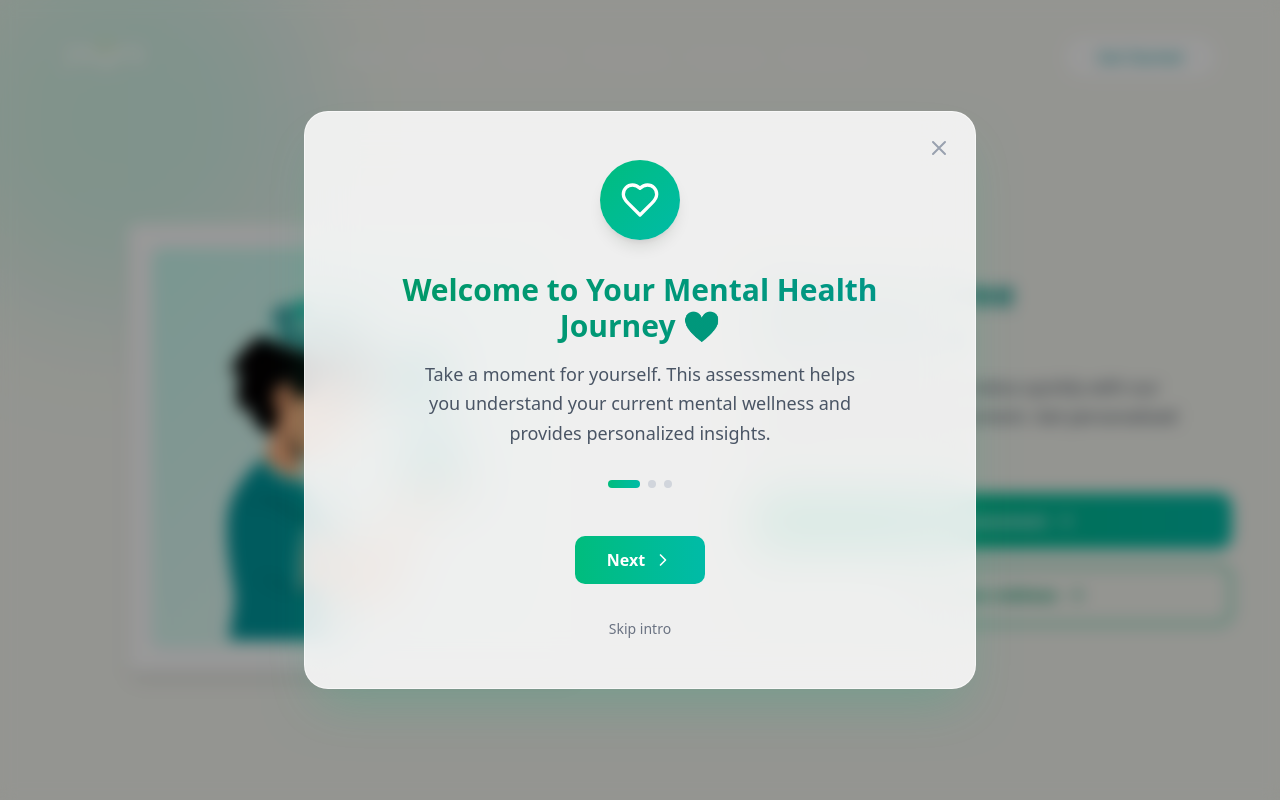
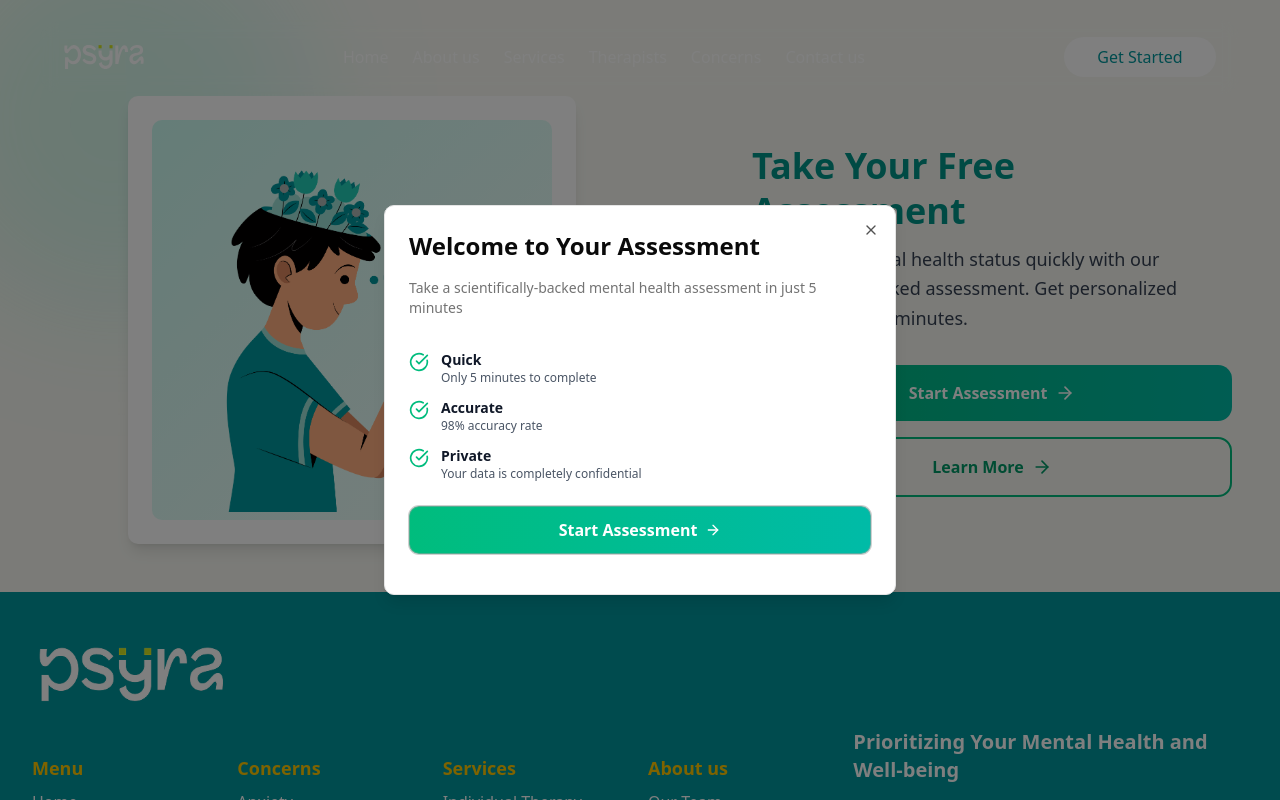
Before and after one commit to Sahal-Palayat/psyra-web, a Next.js app: page /intro in a window 1280 px wide. Shown: the top 800 px of the page. Built offline with nearby package versions, Linux system fonts and the light colour scheme.

Commit message:
implemented assesment page

```diff
--- a/src/app/intro/page.tsx
+++ b/src/app/intro/page.tsx
@@ -5,10 +5,12 @@ import Link from "next/link";
 import { motion } from "framer-motion";
 import { ArrowRight, Sparkles } from "lucide-react";
 import { IntroModal } from "@/components/HowIsMyMind/intro-modal";
+import { useRouter } from "next/navigation";
 
 export default function Home() {
   const [showIntroModal, setShowIntroModal] = useState(false);
   const [mounted, setMounted] = useState(false);
+  const router = useRouter();
 
   useEffect(() => {
     setMounted(true);
@@ -21,7 +23,8 @@ export default function Home() {
   }, []);
 
   const handleStartAssessment = () => {
-    setShowIntroModal(false);
+    // setShowIntroModal(false);
+    router.push("/how-is-mind");
   };
 
   if (!mounted) return null;
@@ -52,7 +55,7 @@ export default function Home() {
       />
 
       {/* Main Content - Responsive two-column layout for desktop */}
-      <main className="relative z-10 flex flex-col lg:flex-row items-center lg:justify-center min-h-screen px-4 py-12 gap-8 lg:gap-16">
+      <main className="relative z-10 flex flex-col lg:flex-row items-center lg:justify-center px-4 py-12 gap-8 lg:gap-16">
         <motion.div
           className="hidden lg:flex flex-1 justify-center items-center"
           initial={{ opacity: 0, x: -40 }}
@@ -156,7 +159,7 @@ export default function Home() {
               whileHover={{ scale: 1.05 }}
               whileTap={{ scale: 0.95 }}
             >
-              <span>Learn More mbileee</span>
+              <span>Learn More</span>
               <ArrowRight className="w-5 h-5" />
             </motion.button>
           </motion.div>
--- a/src/components/HowIsMyMind/intro-modal.tsx
+++ b/src/components/HowIsMyMind/intro-modal.tsx
@@ -1,8 +1,14 @@
 "use client";
 
-import { motion, AnimatePresence } from "framer-motion";
-import { ChevronRight, Heart, Zap, Shield } from 'lucide-react';
-import { useState } from "react";
+import { motion } from "framer-motion";
+import { ArrowRight, CheckCircle } from "lucide-react";
+import {
+  Dialog,
+  DialogContent,
+  DialogHeader,
+  DialogTitle,
+  DialogDescription,
+} from "@/components/ui/dialog";
 
 interface IntroModalProps {
   isOpen: boolean;
@@ -11,198 +17,65 @@ interface IntroModalProps {
 }
 
 export function IntroModal({ isOpen, onClose, onStart }: IntroModalProps) {
-  const [currentStep, setCurrentStep] = useState(0);
+  return (
+    <Dialog open={isOpen} onOpenChange={onClose}>
+      <DialogContent className="max-w-md">
+        <DialogHeader>
+          <DialogTitle className="text-2xl">
+            Welcome to Your Assessment
+          </DialogTitle>
+          <DialogDescription className="pt-2">
+            Take a scientifically-backed mental health assessment in just 5
+            minutes
+          </DialogDescription>
+        </DialogHeader>
 
-  const steps = [
+        <motion.div
+          className="space-y-6 py-4"
+          initial={{ opacity: 0, y: 10 }}
+          animate={{ opacity: 1, y: 0 }}
+          transition={{ delay: 0.2 }}
+        >
+          {/* Features List */}
+          <div className="space-y-3">
+            {[
+              { title: "Quick", desc: "Only 5 minutes to complete" },
+              { title: "Accurate", desc: "98% accuracy rate" },
               {
-      title: "Welcome to Your Mental Health Journey 💚",
-      description:
-        "Take a moment for yourself. This assessment helps you understand your current mental wellness and provides personalized insights.",
-      icon: Heart,
-      color: "from-emerald-500 to-teal-500",
+                title: "Private",
+                desc: "Your data is completely confidential",
               },
-    {
-      title: "Quick & Insightful",
-      description:
-        "Just 13 questions. Takes about 5 minutes. Our AI therapist will provide personalized guidance based on your responses.",
-      icon: Zap,
-      color: "from-amber-500 to-orange-500",
-    },
-    {
-      title: "Completely Confidential",
-      description:
-        "Your responses are private and secure. We respect your mental health journey and protect your information with care.",
-      icon: Shield,
-      color: "from-blue-500 to-cyan-500",
-    },
-  ];
-
-  const step = steps[currentStep];
-  const Icon = step.icon;
-
-  const handleNext = () => {
-    if (currentStep < steps.length - 1) {
-      setCurrentStep(currentStep + 1);
-    } else {
-      onStart();
-    }
-  };
-
-  const handlePrev = () => {
-    if (currentStep > 0) {
-      setCurrentStep(currentStep - 1);
-    }
-  };
-
-  return (
-    <AnimatePresence>
-      {isOpen && (
-        <>
-          {/* Backdrop */}
+            ].map((item, i) => (
               <motion.div
-            className="fixed inset-0 bg-black/40 backdrop-blur-sm z-40"
-            initial={{ opacity: 0 }}
-            animate={{ opacity: 1 }}
-            exit={{ opacity: 0 }}
-            onClick={onClose}
-          />
-
-          {/* Modal */}
-          <motion.div
-            className="fixed inset-0 flex items-center justify-center z-50 p-4"
-            initial={{ opacity: 0, scale: 0.95 }}
-            animate={{ opacity: 1, scale: 1 }}
-            exit={{ opacity: 0, scale: 0.95 }}
-            transition={{ type: "spring", duration: 0.5 }}
+                key={i}
+                className="flex gap-3 items-start"
+                initial={{ opacity: 0, x: -10 }}
+                animate={{ opacity: 1, x: 0 }}
+                transition={{ delay: 0.3 + i * 0.1 }}
               >
-            <motion.div
-              className="bg-white/85 backdrop-blur-xl rounded-3xl shadow-2xl shadow-emerald-500/20 border border-white/60 w-full max-w-2xl p-12"
-              layout
-            >
-              {/* Close button */}
-              <button
-                onClick={onClose}
-                className="absolute top-6 right-6 text-gray-400 hover:text-gray-600 transition-colors"
-              >
-                <svg
-                  className="w-6 h-6"
-                  fill="none"
-                  stroke="currentColor"
-                  viewBox="0 0 24 24"
-                >
-                  <path
-                    strokeLinecap="round"
-                    strokeLinejoin="round"
-                    strokeWidth={2}
-                    d="M6 18L18 6M6 6l12 12"
-                  />
-                </svg>
-              </button>
-
-              {/* Content */}
-              <div className="text-center space-y-8">
-                {/* Icon */}
-                <motion.div
-                  key={`icon-${currentStep}`}
-                  initial={{ opacity: 0, scale: 0.5 }}
-                  animate={{ opacity: 1, scale: 1 }}
-                  exit={{ opacity: 0, scale: 0.5 }}
-                  transition={{ duration: 0.4 }}
-                  className="flex justify-center"
-                >
-                  <div
-                    className={`w-20 h-20 rounded-full bg-gradient-to-br ${step.color} flex items-center justify-center shadow-lg`}
-                  >
-                    <Icon className="w-10 h-10 text-white" />
+                <CheckCircle className="w-5 h-5 text-emerald-500 flex-shrink-0 mt-0.5" />
+                <div>
+                  <p className="font-semibold text-sm text-gray-900">
+                    {item.title}
+                  </p>
+                  <p className="text-xs text-gray-600">{item.desc}</p>
                 </div>
               </motion.div>
+            ))}
+          </div>
 
-                {/* Title and description */}
-                <motion.div
-                  key={`text-${currentStep}`}
-                  initial={{ opacity: 0, y: 10 }}
-                  animate={{ opacity: 1, y: 0 }}
-                  exit={{ opacity: 0, y: -10 }}
-                  transition={{ duration: 0.4 }}
-                  className="space-y-4"
+          {/* CTA Button */}
+          <motion.button
+            onClick={onStart}
+            className="w-full flex items-center justify-center gap-2 px-6 py-3 bg-gradient-to-r from-emerald-500 to-teal-500 text-white rounded-lg font-semibold hover:shadow-lg hover:shadow-emerald-500/30 transition-all"
+            whileHover={{ scale: 1.02 }}
+            whileTap={{ scale: 0.98 }}
           >
-                  <h2 className="text-3xl font-bold bg-gradient-to-r from-emerald-600 to-teal-600 bg-clip-text text-transparent">
-                    {step.title}
-                  </h2>
-                  <p className="text-gray-600 text-lg leading-relaxed max-w-md mx-auto">
-                    {step.description}
-                  </p>
-                </motion.div>
-
-                {/* Progress dots */}
-                <motion.div
-                  className="flex gap-2 justify-center"
-                  initial={{ opacity: 0 }}
-                  animate={{ opacity: 1 }}
-                  transition={{ delay: 0.2 }}
-                >
-                  {steps.map((_, index) => (
-                    <motion.button
-                      key={index}
-                      onClick={() => setCurrentStep(index)}
-                      className={`h-2 rounded-full transition-all ${
-                        index === currentStep
-                          ? "bg-gradient-to-r from-emerald-500 to-teal-500 w-8"
-                          : "bg-gray-300 w-2 hover:bg-gray-400"
-                      }`}
-                      layoutId={`progress-${index}`}
-                    />
-                  ))}
-                </motion.div>
-
-                {/* Buttons */}
-                <motion.div
-                  initial={{ opacity: 0, y: 10 }}
-                  animate={{ opacity: 1, y: 0 }}
-                  transition={{ delay: 0.3 }}
-                  className="flex gap-4 justify-center pt-4"
-                >
-                  {currentStep > 0 && (
-                    <button
-                      onClick={handlePrev}
-                      className="px-6 py-3 rounded-lg border-2 border-gray-300 text-gray-700 font-semibold hover:border-gray-400 hover:bg-gray-50 transition-all"
-                    >
-                      Back
-                    </button>
-                  )}
-                  <motion.button
-                    onClick={handleNext}
-                    className="flex items-center gap-2 px-8 py-3 bg-gradient-to-r from-emerald-500 to-teal-500 text-white rounded-lg font-semibold hover:shadow-lg hover:shadow-emerald-500/30 transition-all"
-                    whileHover={{ scale: 1.05 }}
-                    whileTap={{ scale: 0.95 }}
-                  >
-                    {currentStep === steps.length - 1 ? (
-                      <>
-                        Start Assessment <ChevronRight className="w-5 h-5" />
-                      </>
-                    ) : (
-                      <>
-                        Next <ChevronRight className="w-5 h-5" />
-                      </>
-                    )}
+            <span>Start Assessment</span>
+            <ArrowRight className="w-4 h-4" />
           </motion.button>
         </motion.div>
-
-                {/* Skip option */}
-                <motion.button
-                  onClick={onClose}
-                  className="text-sm text-gray-500 hover:text-gray-700 transition-colors"
-                  initial={{ opacity: 0 }}
-                  animate={{ opacity: 1 }}
-                  transition={{ delay: 0.4 }}
-                >
-                  Skip intro
-                </motion.button>
-              </div>
-            </motion.div>
-          </motion.div>
-        </>
-      )}
-    </AnimatePresence>
+      </DialogContent>
+    </Dialog>
   );
 }
```
Lines whose indentation alone changed are shown as unchanged.
